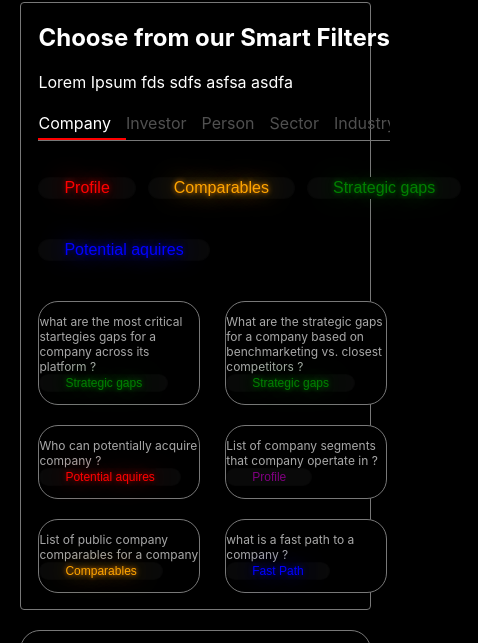
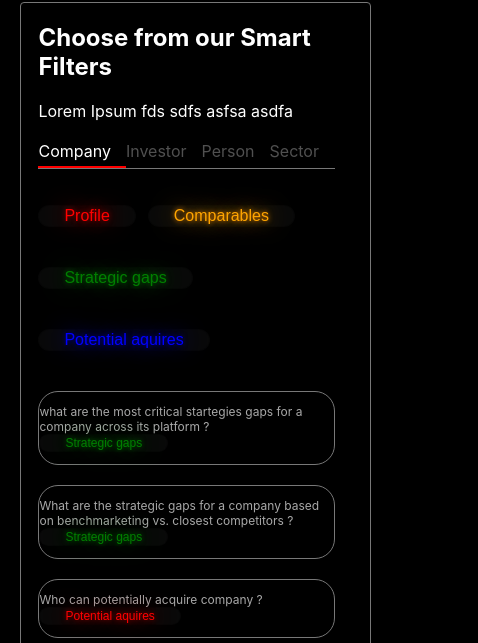
Before and after one commit to ankit59111/grappusAssignment, a React (Create React App) app: page / in a window 390 px wide. Shown: the part 322-965 px from the top of the page, 478 px wide, since content can reach past the window. Built offline with nearby package versions, Linux system fonts and the light colour scheme.

Commit message:
fixed width issue for msite

```diff
--- a/src/App.js
+++ b/src/App.js
@@ -2,7 +2,7 @@ import React from 'react';
 import './App.css';
 import Header from "./header/Header";
 import FilterCard from "./filter card/FilterCard";
-import Popular_sector from "./popular sector/Popular_sector";
+import PopularSector from "./popular sector/Popular_sector";
 import SideBarCard from "./sidebar/sidebar_card/SideBarCard";
 
 function App() {
@@ -15,7 +15,7 @@ function App() {
         <div className={"flex flex-row"} id={"id_mainContentDiv"}>
           <div className="w-75" id={"id_section"}>
             <FilterCard/>
-            <Popular_sector/>
+            <PopularSector/>
           </div>
           <div className={"w-25"} id={"id_aside"}>
             <SideBarCard placeholder="Search company" heading={"Find Strategic gaps"}/>
--- a/src/filter card/FilterCard.css
+++ b/src/filter card/FilterCard.css
@@ -49,12 +49,26 @@
     .filter_main_card{
         width: 90% !important;
     }
+
+    .filter_main_card .pl-5{
+        width: inherit;
+    }
+
+    .card ul {
+        max-width: inherit;
+    }
     .card ul li{
         padding-right: 15px;
 
     }
 
     #id_filter_card_list{
-        width: 85% !important;
+        width: 100% !important;
+        flex-direction: column !important;
+        justify-content: space-around;
     }
+    #id_filter_card_list div{
+        width: 100% !important;
+    }
+
 }
--- a/src/popular sector/Popular_sector.js
+++ b/src/popular sector/Popular_sector.js
@@ -2,7 +2,7 @@ import React from "react";
 import Badge from "../badges/Badge";
 import "./Popular_sector.css"
 
-export default class Popular_sector extends React.Component{
+export default class PopularSector extends React.Component{
     constructor(props){
         super(props)
 
```
